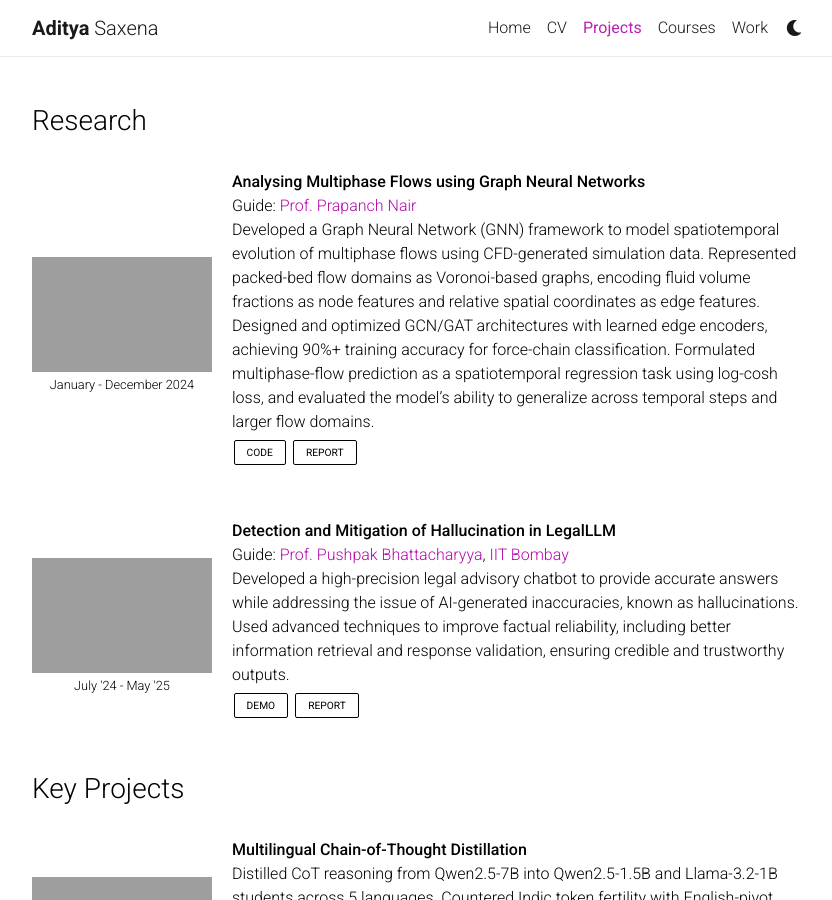
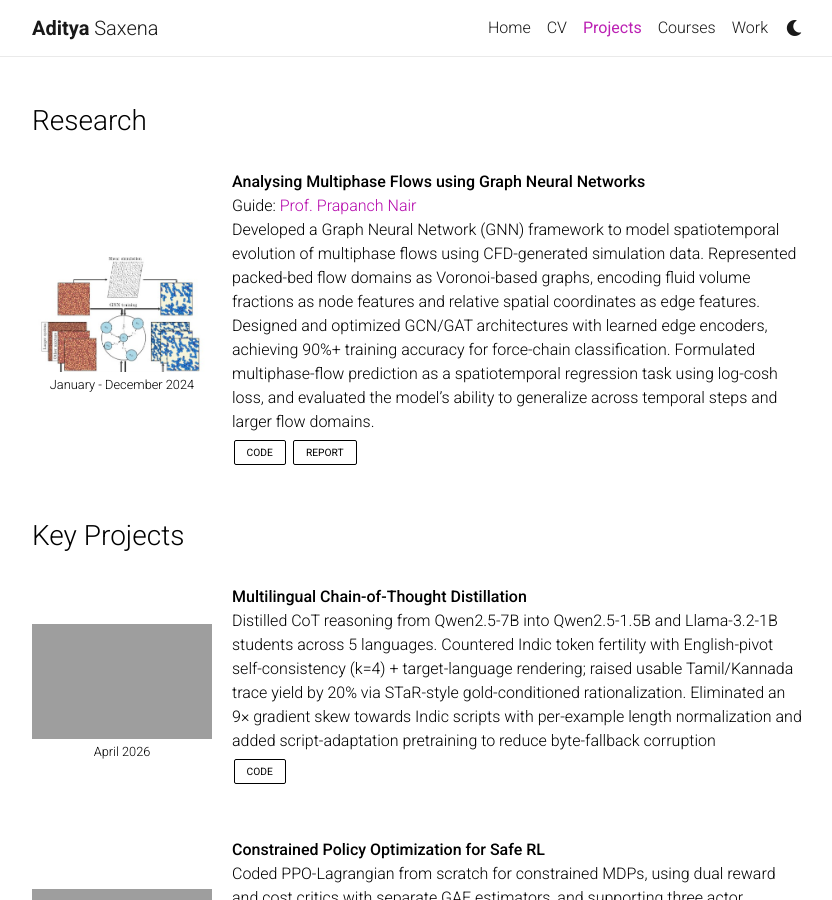
Before and after one commit to adityaaa2511/adityaaa2511.github.io, a Jekyll site: the page built from _pages/projects.md, in a window 1280 px wide and 900 px high. Shown: the whole window, without its empty margins (223-1055 px from the left). Built offline with Jekyll 4.4.1, drawn with Linux system fonts in a browser that asks for light colours; nearby versions of some CDN libraries; comment, search, counter and statistics services are not loaded; a style sheet for code colours, icons or effects is not loaded.

Commit message:
Added SURA photo

```diff
--- a/_data/research.yml
+++ b/_data/research.yml
@@ -1,7 +1,7 @@
 - title: Analysing Multiphase Flows using Graph Neural Networks
   guide: <a href="https://web.iitd.ac.in/~pnair/">Prof. Prapanch Nair</a>
   image:
-    src: /assets/img/project/EE224.png
+    src: /assets/img/research/SURA.jpg
     alt:
   date: January - December 2024
   description: Developed a Graph Neural Network (GNN) framework to model spatiotemporal evolution of multiphase flows using CFD-generated simulation data. Represented packed-bed flow domains as Voronoi-based graphs, encoding fluid volume fractions as node features and relative spatial coordinates as edge features. Designed and optimized GCN/GAT architectures with learned edge encoders, achieving 90%+ training accuracy for force-chain classification. Formulated multiphase-flow prediction as a spatiotemporal regression task using log-cosh loss, and evaluated the model’s ability to generalize across temporal steps and larger flow domains.
@@ -10,16 +10,3 @@
     demo:
     model:
     report: /assets/pdf/research/SURA_Proposal.pdf
-
-- title: Detection and Mitigation of Hallucination in LegalLLM
-  guide: <a href="https://www.cse.iitb.ac.in/~pb/">Prof. Pushpak Bhattacharyya</a>, <a href="https://www.iitb.ac.in/">IIT Bombay </a>
-  image:
-    src: /assets/img/research/legalllm.png
-    alt:
-  date: July '24 - May '25
-  description: Developed a high-precision legal advisory chatbot to provide accurate answers while addressing the issue of AI-generated inaccuracies, known as hallucinations. Used advanced techniques to improve factual reliability, including better information retrieval and response validation, ensuring credible and trustworthy outputs.
-  links:
-    code:
-    demo: www.cfilt.iitb.ac.in/consumer_chatbot
-    blog:
-    report: /assets/pdf/research/chatbot.pdf
```
